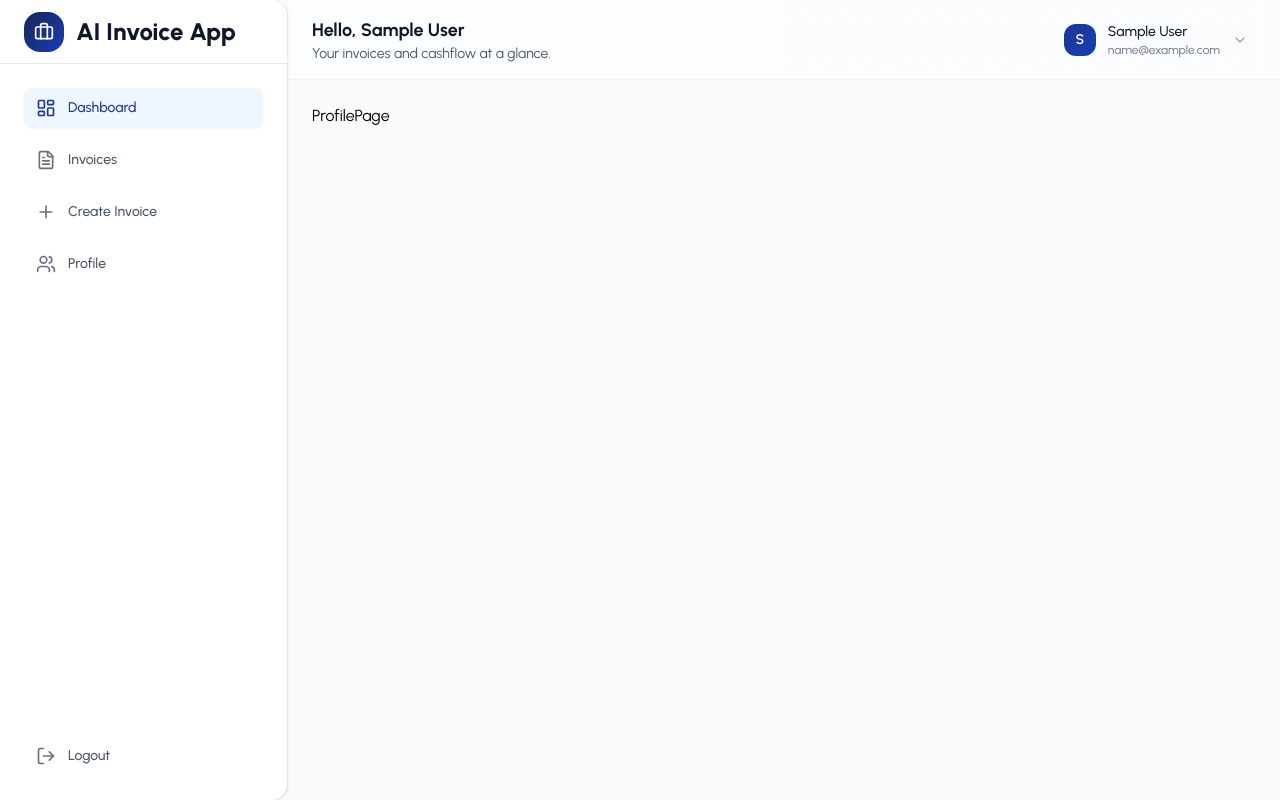
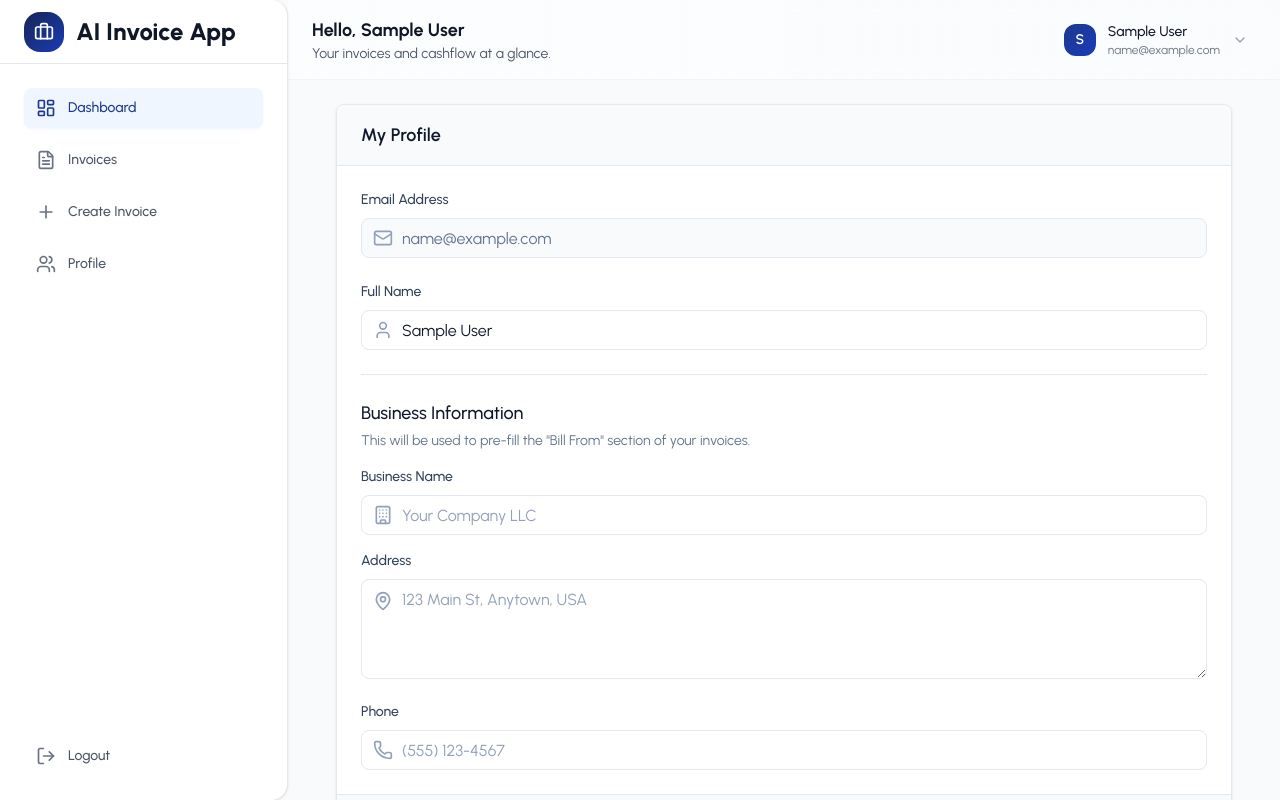
Before and after one commit to albert4183r7/AI-Invoice-Generator, a React app in the folder frontend/invoice-generator/: page /profile in a window 1280 px wide. Built offline with nearby package versions, Linux system fonts and the light colour scheme; sample sign-in values are in the browser's storage; the HTML template or start-up script is replaced by a standard one.

Commit message:
feat(frontend): create profile page

```diff
--- a/frontend/invoice-generator/src/pages/Profile/ProfilePage.jsx
+++ b/frontend/invoice-generator/src/pages/Profile/ProfilePage.jsx
@@ -1,8 +1,97 @@
-import React from 'react'
+import React, { useState, useEffect } from 'react';
+import { useAuth } from '../../context/AuthContext';
+import { Loader2, User, Mail, Building, Phone, MapPin } from 'lucide-react';
+import axiosInstance from '../../utils/axiosInstance';
+import { API_PATHS } from '../../utils/apiPaths';
+import toast from 'react-hot-toast';
+import InputField from '../../components/ui/InputField';
+import TextareaField from '../../components/ui/TextareaField';
 
 const ProfilePage = () => {
+
+  const { user, loading, updateUser } = useAuth();
+  const [isUpdating, setIsUpdating] = useState(false);
+  const [formData, setFormData] = useState({
+    name: '',
+    businessName: '',
+    address: '',
+    phone: '',
+  });
+
+  useEffect(() => {
+    if (user) {
+      setFormData({
+        name: user.name || '',
+        businessName: user.businessName || '',
+        address: user.address || '',
+        phone: user.phone || '',
+      });
+    }
+  }, [user]);
+
+  const handleInputChange = (e) => {
+    const { name, value } = e.target;
+    setFormData(prev => ({ ...prev, [name]: value }));
+  };
+
+  const handleUpdateProfile = async (e) => {
+    e.preventDefault();
+    setIsUpdating(true);
+    try {
+      const response = await axiosInstance.put(API_PATHS.AUTH.UPDATE_PROFILE, formData);
+      updateUser(response.data);
+      toast.success('Profile updated successfully!');
+    } catch (error) {
+      toast.error('Failed to update profile.');
+      console.error(error);
+    } finally {
+      setIsUpdating(false);
+    }
+  };
+
+  if (loading) {
+    return <div className="flex justify-center items-center"><Loader2 className="w-8 h-8 animate-spin" /></div>;
+  }
+
   return (
-    <div>ProfilePage</div>
+     <div className="bg-white border border-slate-200 rounded-lg shadow-sm overflow-hidden max-w-4xl mx-auto">
+      <div className="px-6 py-4 border-b border-slate-200 bg-slate-50">
+        <h3 className="text-lg font-semibold text-slate-900">My Profile</h3>
+      </div>
+
+      <form onSubmit={handleUpdateProfile}>
+        <div className="p-6 space-y-6">
+          <div>
+            <label className="block text-sm font-medium text-slate-700 mb-2">Email Address</label>
+            <div className="relative">
+              <div className="absolute inset-y-0 left-0 pl-3 flex items-center pointer-events-none">
+                <Mail className="w-5 h-5 text-slate-400" />
+              </div>
+              <input type="email" readOnly value={user?.email || ''} className="w-full h-10 pl-10 pr-3 py-2 border border-slate-200 rounded-lg bg-slate-50 text-slate-500 disabled:cursor-not-allowed" disabled />
+            </div>
+          </div>
+
+          <InputField label="Full Name" name="name" icon={User} type="text" value={formData.name} onChange={handleInputChange} placeholder="Enter your full name" />
+
+          <div className="pt-6 border-t border-slate-200">
+            <h4 className="text-lg font-medium text-slate-900">Business Information</h4>
+            <p className="text-sm text-slate-500 mt-1 mb-4">This will be used to pre-fill the "Bill From" section of your invoices.</p>
+            <div className="space-y-4">
+              <InputField label="Business Name" name="businessName" icon={Building} type="text" value={formData.businessName} onChange={handleInputChange} placeholder="Your Company LLC" />
+              <TextareaField label="Address" name="address" icon={MapPin} value={formData.address} onChange={handleInputChange} placeholder="123 Main St, Anytown, USA" />
+              <InputField label="Phone" name="phone" icon={Phone} type="tel" value={formData.phone} onChange={handleInputChange} placeholder="(555) 123-4567" />
+            </div>
+          </div>
+        </div>
+
+        <div className="px-6 py-4 bg-slate-50 border-t border-slate-200 flex justify-end">
+          <button type="submit" disabled={isUpdating} className="inline-flex items-center justify-center px-4 py-2 h-10 bg-blue-900 hover:bg-blue-800 text-white font-medium text-sm rounded-lg transition-colors duration-200 focus:outline-none focus:ring-2 focus:ring-blue-500 focus:ring-offset-2 disabled:opacity-50 disabled:cursor-not-allowed">
+            {isUpdating ? <Loader2 className="w-5 h-5 mr-2 animate-spin" /> : null}
+            {isUpdating ? 'Saving...' : 'Save Changes'}
+          </button>
+        </div>
+      </form>
+    </div>
   )
 }
 
```
